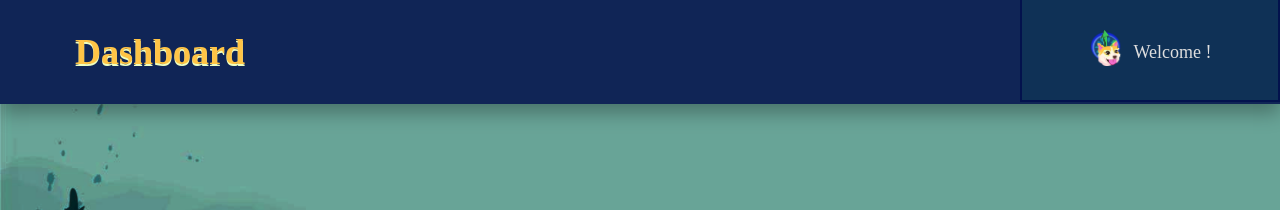
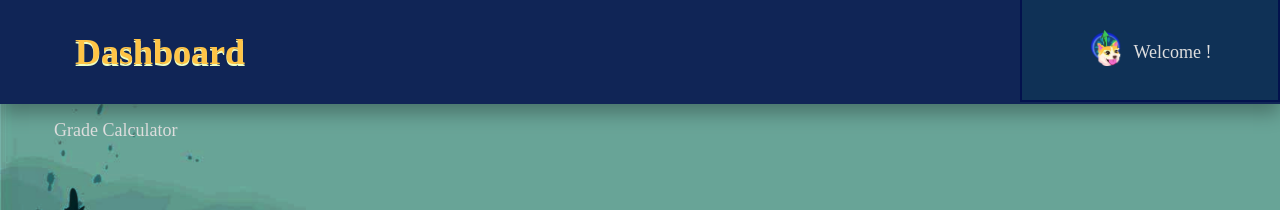
Before and after one commit to kdotzlaw/StudyBuddy, a Vue app in the folder frontend/: page /gradeCalculator in a window 1280 px wide. Before the commit this address had no page. Shown: the top 210 px of the page. Built offline with nearby package versions, Linux system fonts and the light colour scheme; a web font is replaced by a local one.

Commit message:
started creating grade calculator page
Began creating grade calculator page and edited db.py to enable local testing, will be reverted afterwards

```diff
--- /dev/null
+++ b/frontend/src/pages/GradeCalculator.vue
@@ -0,0 +1,9 @@
+<template>
+  <div>
+    Grade Calculator
+  </div>
+</template>
+
+<script setup>
+
+</script>
--- a/frontend/src/router/index.js
+++ b/frontend/src/router/index.js
@@ -7,6 +7,7 @@ import { createRouter, createWebHistory } from 'vue-router';
 
 import Dashboard from '../pages/Dashboard.vue';
 import Class from '../pages/Class.vue';
+import GradeCalculator from '../pages/GradeCalculator.vue';
 
 const routes = [
   {
@@ -18,7 +19,13 @@ const routes = [
     path: '/class',
     name: 'Class',
     component: Class
+  },
+  {
+    path: '/gradeCalculator',
+    name: 'GradeCalculator',
+    component: GradeCalculator
   }
+
 ]
 
 const router = createRouter({
```
Also changed, not shown: 1 other file (tests, documents, lock files or other folders).
